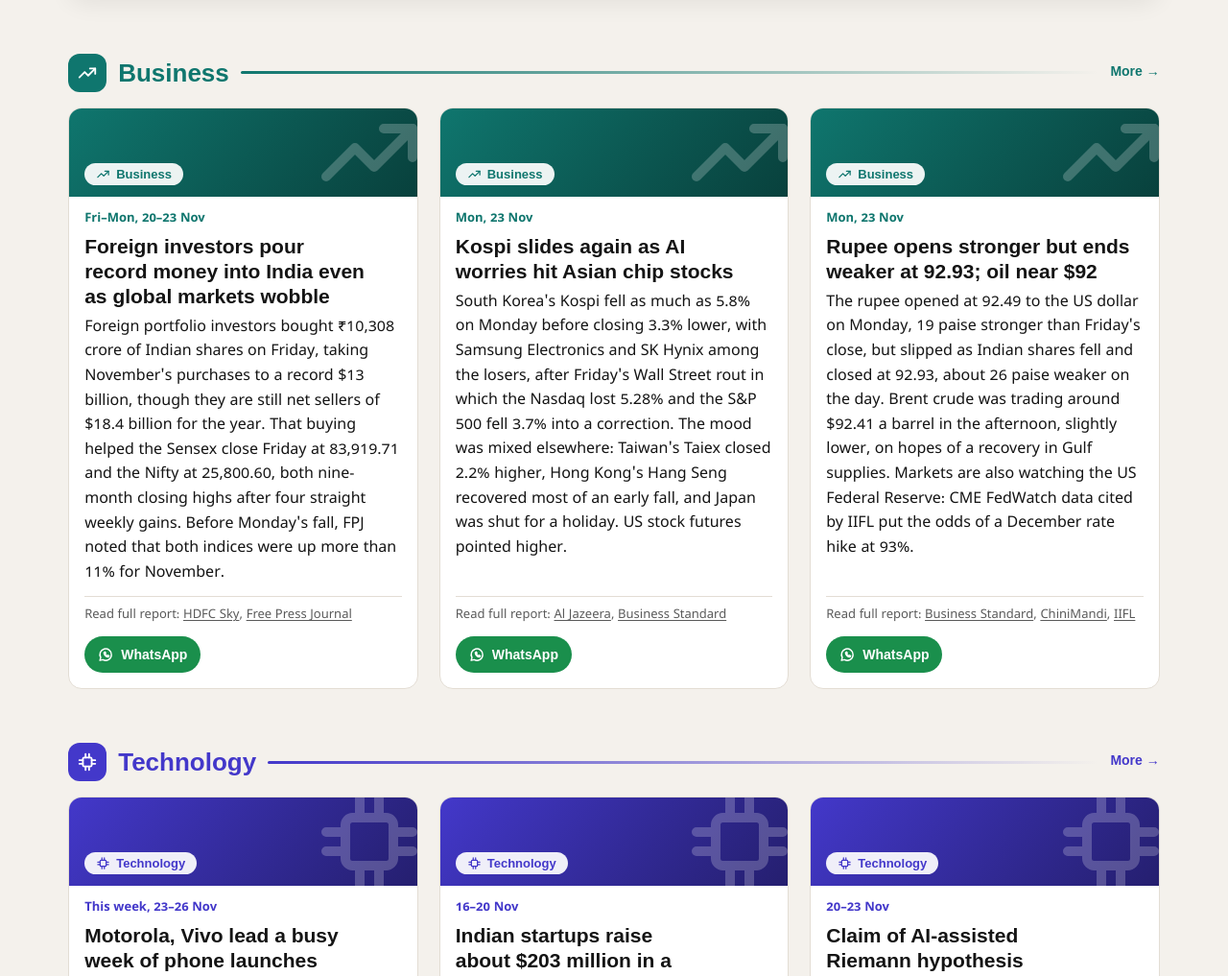
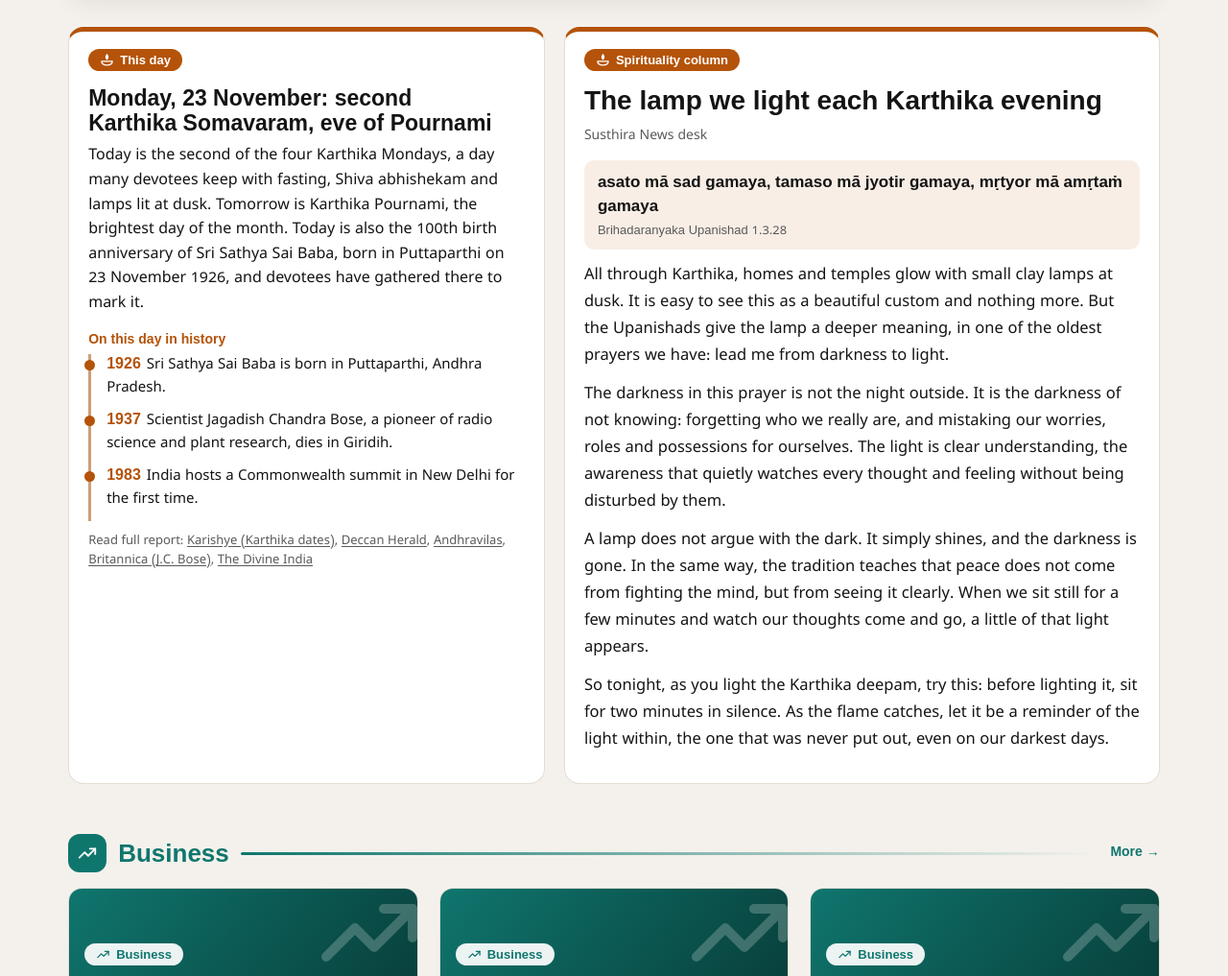
Before and after one commit to anudeep422/susthira-news, a plain HTML site: page public/index.html in a window 1280 px wide. Shown: the part 805-1822 px from the top of the page at 96% size. Drawn offline with Linux system fonts and the light colour scheme; a web font is replaced by a local one.

Commit message:
Add 'This day' box and daily spirituality column
Co-Authored-By: Claude Opus 5.5 <noreply@anthropic.com>
Claude-Session: https://claude.ai/code/session_01BWRXU8hY7oN6GdAoAFpZCH

```diff
--- a/public/index.html
+++ b/public/index.html
@@ -94,6 +94,20 @@ footer{margin-top:20px;padding-block:24px 40px;font-size:14px;color:var(--soft);
 footer b{color:var(--ink)}
 .empty{padding:20px 0;color:var(--soft)}
 @media(prefers-reduced-motion:reduce){.bars .t i,.tick b i{animation:none}.tick .track{animation:none}.tick{overflow-x:auto}.card,.card:hover{transition:none;transform:none}}
+.dayband{display:grid;grid-template-columns:minmax(0,1fr) minmax(0,1.25fr);gap:20px;margin-block:clamp(14px,2vw,24px)}
+.panel{background:var(--card);border:1px solid var(--rule);border-radius:16px;box-shadow:var(--shadow);padding:18px 20px;border-top:5px solid var(--c)}
+.panel h2{font:800 23px/1.15 "Anek Telugu",sans-serif;margin:8px 0 10px;color:var(--ink);text-wrap:balance}
+.panel .sig{font-size:16px;margin:0 0 14px}
+.hist{list-style:none;margin:0 0 12px;padding:0;border-left:3px solid color-mix(in srgb,var(--c) 45%,var(--rule))}
+.hist li{position:relative;padding:0 0 10px 16px;font-size:15px}
+.hist li::before{content:"";position:absolute;left:-7px;top:6px;width:11px;height:11px;border-radius:50%;background:var(--c)}
+.hist b{font:800 16px "Anek Telugu",sans-serif;color:var(--c);margin-right:6px;font-variant-numeric:tabular-nums}
+.col h2{font-size:clamp(23px,2.6vw,28px)}
+.col .by{font-size:14px;color:var(--soft);margin:0 0 12px}
+.col .verse{margin:0 0 14px;padding:10px 14px;border-radius:10px;background:color-mix(in srgb,var(--c) 10%,var(--card));font:600 17px/1.5 "Anek Telugu",sans-serif}
+.col .verse small{display:block;font:400 13px "Noto Sans Telugu",sans-serif;color:var(--soft);margin-top:4px}
+.col p{margin:0 0 12px;font-size:16.5px;line-height:1.7}
+@media(max-width:820px){.dayband{grid-template-columns:minmax(0,1fr)}}
 @media(max-width:900px){.grid{grid-template-columns:repeat(2,minmax(0,1fr))}}
 @media(max-width:760px){.lead{grid-template-columns:minmax(0,1fr)}}
 @media(max-width:600px){.grid{grid-template-columns:minmax(0,1fr)}.meta .date{flex-basis:100%}.hero{border-radius:14px}}
@@ -136,10 +150,10 @@ const ICON={
 };
 const svg=(k,c="")=>`<svg class="${c}" viewBox="0 0 24 24" fill="none" stroke="currentColor" stroke-width="2" stroke-linecap="round" stroke-linejoin="round" aria-hidden="true">${ICON[k]||""}</svg>`;
 const UI={
- en:{all:"Top stories",more:"More",read:"Read full report:",lead:"Top story",mkts:"Markets",share:"Share on WhatsApp",empty:"No stories in this section yet.",fail:"News could not be loaded. Please refresh the page.",
+ en:{all:"Top stories",more:"More",read:"Read full report:",lead:"Top story",mkts:"Markets",share:"Share on WhatsApp",today:"This day",hist:"On this day in history",col:"Spirituality column",empty:"No stories in this section yet.",fail:"News could not be loaded. Please refresh the page.",
   contact:"Contact and grievances: Anudeep Kumar, 88853 25418",
   foot:"Summaries are written by Susthira News from the linked reports. Market figures are for information only and are not investment advice. To report an error or raise a grievance, contact us at the number above."},
- te:{all:"ముఖ్య వార్తలు",more:"మరిన్ని",read:"పూర్తి కథనం:",lead:"ప్రధాన వార్త",mkts:"మార్కెట్లు",share:"వాట్సాప్‌లో షేర్ చేయండి",empty:"ఈ విభాగంలో ఇంకా వార్తలు లేవు.",fail:"వార్తలు లోడ్ కాలేదు. దయచేసి పేజీని రీఫ్రెష్ చేయండి.",
+ te:{all:"ముఖ్య వార్తలు",more:"మరిన్ని",read:"పూర్తి కథనం:",lead:"ప్రధాన వార్త",mkts:"మార్కెట్లు",share:"వాట్సాప్‌లో షేర్ చేయండి",today:"ఈ రోజు ప్రత్యేకత",hist:"చరిత్రలో ఈ రోజు",col:"ఆధ్యాత్మిక కాలమ్",empty:"ఈ విభాగంలో ఇంకా వార్తలు లేవు.",fail:"వార్తలు లోడ్ కాలేదు. దయచేసి పేజీని రీఫ్రెష్ చేయండి.",
   contact:"సంప్రదింపులు, ఫిర్యాదులు: అనుదీప్ కుమార్, 88853 25418",
   foot:"సారాంశాలను సుస్థిర న్యూస్ కింద ఇచ్చిన కథనాల ఆధారంగా రాసింది. మార్కెట్ గణాంకాలు సమాచారం కోసం మాత్రమే, పెట్టుబడి సలహా కాదు. తప్పులు లేదా ఫిర్యాదుల కోసం పై నంబర్‌ను సంప్రదించండి."}
 };
@@ -160,6 +174,12 @@ function chartHTML(c){
   const max=Math.max(...c.bars.map(b=>Math.abs(b.v)))||1;
   return `<figure class="chart" style="margin:0"><h2>${esc(T(c.title))}</h2><p class="sub">${esc(T(c.sub))}</p><div class="bars">${c.bars.map(b=>`<div class="n">${esc(T(b))}<small>${esc(T(b.w))}</small></div><div class="t"><i class="${b.v>0?"up":(b.hi?"hi":"")}" style="width:${(Math.abs(b.v)/max*100).toFixed(1)}%"></i></div><div class="v">${fmt(b.v,c.unit)}</div>`).join("")}</div>${c.note?`<p class="note">${esc(T(c.note))}</p>`:""}</figure>`;
 }
+function dayHTML(){
+  const u=UI[lang],t=D.today,c=D.column;
+  const tp=t?`<section class="panel" style="--c:var(--devotional)"><span class="badge">${svg("devotional")}${u.today}</span><h2>${esc(T(t.title))}</h2>${t.significance?`<p class="sig">${esc(T(t.significance))}</p>`:""}${(t.history||[]).length?`<div class="kicker" style="margin-bottom:8px">${u.hist}</div><ul class="hist">${t.history.map(x=>`<li><b>${esc(x.y)}</b>${esc(T(x))}</li>`).join("")}</ul>`:""}${srcs(t)}</section>`:"";
+  const cc=c&&c[lang]?`<article class="panel col" style="--c:var(--devotional)"><span class="badge">${svg("devotional")}${u.col}</span><h2>${esc(c[lang].h)}</h2><p class="by">${esc(T(c.by))}</p>${c.verse?`<div class="verse">${esc(T(c.verse))}${c.verse.ref?`<small>${esc(T(c.verse.ref))}</small>`:""}</div>`:""}${(c[lang].body||[]).map(p=>`<p>${esc(p)}</p>`).join("")}</article>`:"";
+  return (tp||cc)?`<div class="dayband" style="${tp&&cc?"":"grid-template-columns:minmax(0,1fr)"}">${tp}${cc}</div>`:"";
+}
 function render(){
   const u=UI[lang],cur=sec();
   document.documentElement.lang=lang;
@@ -177,11 +197,11 @@ function render(){
   const leadHTML=lead?`<section class="hero" style="${cv(lead.s)}"><div class="lead" style="${chart?"":"grid-template-columns:minmax(0,1fr)"}"><div><span class="badge">${svg(lead.s)}${u.lead}</span> <span class="kicker">${secName(lead.s)} · ${esc(T(lead.when))}</span><h1>${esc(lead[lang].h)}</h1><p>${esc(lead[lang].p)}</p><div class="acts">${srcs(lead)}${share(lead)}</div></div>${chart}</div></section>`:"";
   let body="";
   if(cur==="all"){
-    body=leadHTML+SECTIONS.map(s=>{const list=stories.filter(x=>x.s===s.id&&x!==lead).slice(0,3);return list.length?`<section class="sec" style="${cv(s.id)}"><h2><span class="ic">${svg(s.id)}</span>${s[lang]}<a href="#${s.id}">${u.more} →</a></h2><div class="grid">${list.map(card).join("")}</div></section>`:""}).join("");
+    body=leadHTML+dayHTML()+SECTIONS.map(s=>{const list=stories.filter(x=>x.s===s.id&&x!==lead).slice(0,3);return list.length?`<section class="sec" style="${cv(s.id)}"><h2><span class="ic">${svg(s.id)}</span>${s[lang]}<a href="#${s.id}">${u.more} →</a></h2><div class="grid">${list.map(card).join("")}</div></section>`:""}).join("");
   }else{
     const s=SECTIONS.find(x=>x.id===cur),showLead=lead&&lead.s===cur;
     const list=stories.filter(x=>x.s===cur&&!(showLead&&x===lead));
-    body=(showLead?leadHTML:"")+`<section class="sec" style="${cv(cur)}"><h2><span class="ic">${svg(cur)}</span>${s[lang]}</h2><div class="grid">${list.map(card).join("")||`<p class="empty">${u.empty}</p>`}</div></section>`;
+    body=(showLead?leadHTML:"")+(cur==="devotional"?dayHTML():"")+`<section class="sec" style="${cv(cur)}"><h2><span class="ic">${svg(cur)}</span>${s[lang]}</h2><div class="grid">${list.map(card).join("")||`<p class="empty">${u.empty}</p>`}</div></section>`;
   }
   document.getElementById("main").innerHTML=body;
 }
--- a/public/stories.json
+++ b/public/stories.json
@@ -581,5 +581,86 @@
     ]
    ]
   }
- ]
+ ],
+ "today": {
+  "title": {
+   "en": "Monday, 23 November: second Karthika Somavaram, eve of Pournami",
+   "te": "సోమవారం, నవంబర్ 23: రెండో కార్తీక సోమవారం, పౌర్ణమి ముందురోజు"
+  },
+  "significance": {
+   "en": "Today is the second of the four Karthika Mondays, a day many devotees keep with fasting, Shiva abhishekam and lamps lit at dusk. Tomorrow is Karthika Pournami, the brightest day of the month. Today is also the 100th birth anniversary of Sri Sathya Sai Baba, born in Puttaparthi on 23 November 1926, and devotees have gathered there to mark it.",
+   "te": "నాలుగు కార్తీక సోమవారాల్లో ఈరోజు రెండోది. చాలామంది భక్తులు ఉపవాసం, శివాభిషేకం, సాయంత్రం దీపారాధనతో ఈ రోజును పాటిస్తారు. రేపు కార్తీక పౌర్ణమి, ఈ మాసంలో అత్యంత విశిష్టమైన రోజు. ఈరోజు శ్రీ సత్యసాయి బాబా 100వ జయంతి కూడా. ఆయన 1926 నవంబర్ 23న పుట్టపర్తిలో జన్మించారు; ఈ సందర్భంగా భక్తులు పుట్టపర్తికి తరలివచ్చారు."
+  },
+  "history": [
+   {
+    "y": "1926",
+    "en": "Sri Sathya Sai Baba is born in Puttaparthi, Andhra Pradesh.",
+    "te": "శ్రీ సత్యసాయి బాబా ఆంధ్రప్రదేశ్‌లోని పుట్టపర్తిలో జన్మించారు."
+   },
+   {
+    "y": "1937",
+    "en": "Scientist Jagadish Chandra Bose, a pioneer of radio science and plant research, dies in Giridih.",
+    "te": "రేడియో విజ్ఞానం, మొక్కలపై పరిశోధనలో మార్గదర్శి అయిన శాస్త్రవేత్త జగదీశ్ చంద్రబోస్ గిరిడీహ్‌లో కన్నుమూశారు."
+   },
+   {
+    "y": "1983",
+    "en": "India hosts a Commonwealth summit in New Delhi for the first time.",
+    "te": "తొలిసారిగా భారత్ న్యూఢిల్లీలో కామన్వెల్త్ శిఖరాగ్ర సదస్సుకు ఆతిథ్యం ఇచ్చింది."
+   }
+  ],
+  "src": [
+   [
+    "Karishye (Karthika dates)",
+    "https://karishye.co/pages/karthika-masam-2026"
+   ],
+   [
+    "Deccan Herald",
+    "https://www.deccanherald.com/india/government-to-release-rs-100-commemorative-coin-to-mark-birth-centenary-of-sri-sathya-sai-baba-3510042"
+   ],
+   [
+    "Andhravilas",
+    "https://andhravilas.net/ramayana-star-sai-pallavi-sings-bhajans-in-puttaparthi-amidst-centenary-celebrat/"
+   ],
+   [
+    "Britannica (J.C. Bose)",
+    "https://www.britannica.com/facts/Jagadish-Chandra-Bose"
+   ],
+   [
+    "The Divine India",
+    "https://thedivineindia.com/amp/india-history/november/november-23.html"
+   ]
+  ]
+ },
+ "column": {
+  "by": {
+   "en": "Susthira News desk",
+   "te": "సుస్థిర న్యూస్ డెస్క్"
+  },
+  "verse": {
+   "en": "asato mā sad gamaya, tamaso mā jyotir gamaya, mṛtyor mā amṛtaṁ gamaya",
+   "te": "అసతో మా సద్గమయ, తమసో మా జ్యోతిర్గమయ, మృత్యోర్మా అమృతం గమయ",
+   "ref": {
+    "en": "Brihadaranyaka Upanishad 1.3.28",
+    "te": "బృహదారణ్యక ఉపనిషత్తు 1.3.28"
+   }
+  },
+  "en": {
+   "h": "The lamp we light each Karthika evening",
+   "body": [
+    "All through Karthika, homes and temples glow with small clay lamps at dusk. It is easy to see this as a beautiful custom and nothing more. But the Upanishads give the lamp a deeper meaning, in one of the oldest prayers we have: lead me from darkness to light.",
+    "The darkness in this prayer is not the night outside. It is the darkness of not knowing: forgetting who we really are, and mistaking our worries, roles and possessions for ourselves. The light is clear understanding, the awareness that quietly watches every thought and feeling without being disturbed by them.",
+    "A lamp does not argue with the dark. It simply shines, and the darkness is gone. In the same way, the tradition teaches that peace does not come from fighting the mind, but from seeing it clearly. When we sit still for a few minutes and watch our thoughts come and go, a little of that light appears.",
+    "So tonight, as you light the Karthika deepam, try this: before lighting it, sit for two minutes in silence. As the flame catches, let it be a reminder of the light within, the one that was never put out, even on our darkest days."
+   ]
+  },
+  "te": {
+   "h": "కార్తీక సాయంత్రం మనం వెలిగించే దీపం",
+   "body": [
+    "కార్తీక మాసమంతా సాయంత్రం వేళ ఇళ్లు, ఆలయాలు చిన్న మట్టి దీపాలతో వెలిగిపోతాయి. దీన్ని ఒక అందమైన ఆచారంగా మాత్రమే చూడటం సులభం. కానీ ఉపనిషత్తులు దీపానికి లోతైన అర్థం ఇస్తాయి. మనకున్న అతి పురాతన ప్రార్థనల్లో ఒకటి చెబుతోంది: చీకటి నుంచి వెలుగు వైపు నన్ను నడిపించు.",
+    "ఈ ప్రార్థనలోని చీకటి బయటి రాత్రి కాదు. అది అజ్ఞానం అనే చీకటి: మనం నిజంగా ఎవరమో మర్చిపోయి, మన ఆందోళనలు, పాత్రలు, ఆస్తులే మనమని పొరపడటం. వెలుగు అంటే స్పష్టమైన అవగాహన. ప్రతి ఆలోచనను, ప్రతి భావనను కలవరపడకుండా నిశ్శబ్దంగా గమనించే చైతన్యం.",
+    "దీపం చీకటితో వాదించదు. అది కేవలం వెలుగుతుంది, చీకటి తొలగిపోతుంది. అలాగే మనసుతో పోరాడటం వల్ల కాదు, దాన్ని స్పష్టంగా చూడటం వల్లే శాంతి వస్తుందని మన సంప్రదాయం చెబుతుంది. కొన్ని నిమిషాలు నిశ్చలంగా కూర్చుని ఆలోచనలు వచ్చి వెళ్లడాన్ని గమనిస్తే, ఆ వెలుగు కొంచెం కనిపిస్తుంది.",
+    "కాబట్టి ఈ రాత్రి కార్తీక దీపం వెలిగించే ముందు రెండు నిమిషాలు మౌనంగా కూర్చోండి. జ్యోతి వెలిగినప్పుడు, అది మనలోని వెలుగును గుర్తు చేయనివ్వండి. మన చీకటి రోజుల్లో కూడా ఎప్పుడూ ఆరిపోని వెలుగు అది."
+   ]
+  }
+ }
 }
```
Also changed, not shown: 2 other files.
